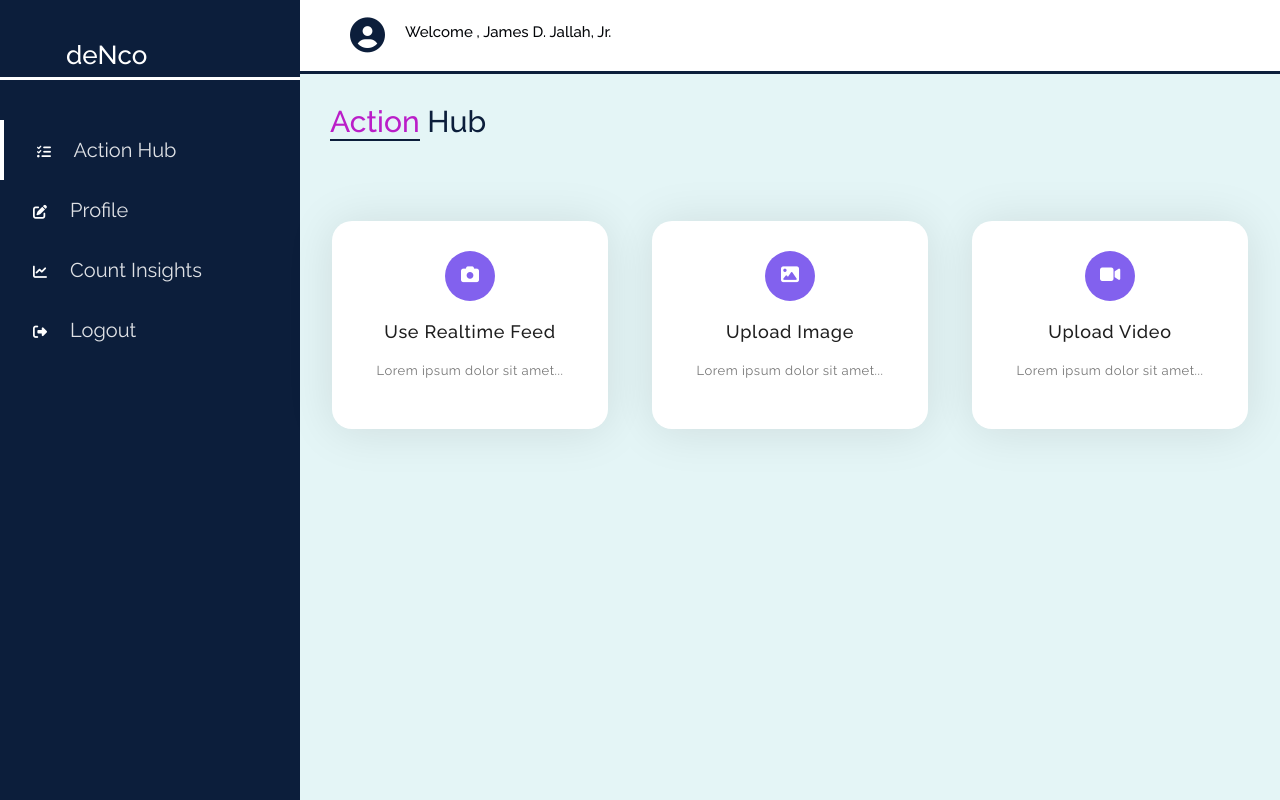
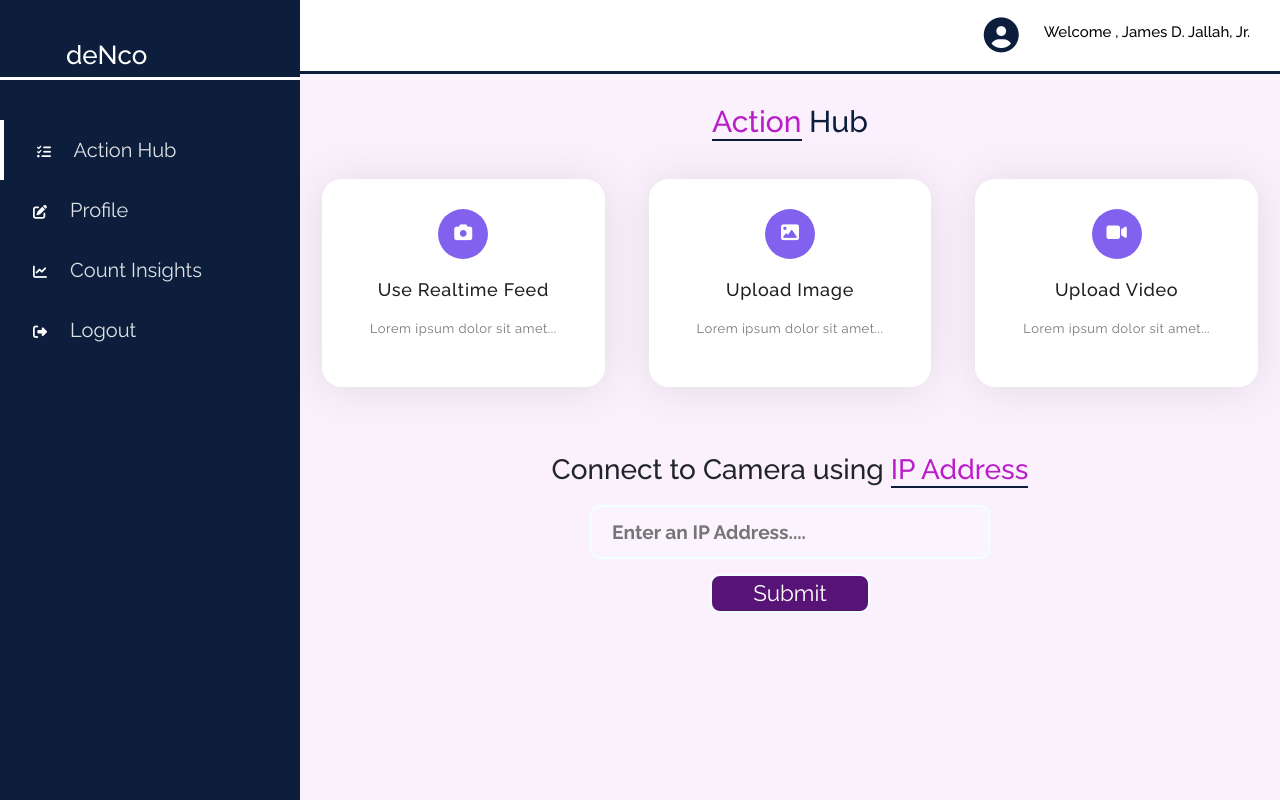
Before and after one commit to itsjustfaith/graduationprojv2-406, a Flask app: page /user_dash in a window 1280 px wide. Run offline with Flask 2, Linux system fonts and the light colour scheme; a user stored in the database is signed in; some libraries are stand-ins or nearby versions.

Commit message:
Updated IP camera input and threshold
Updated IP camera input and threshold

```diff
--- a/projectv2/static/css/user_dash.css
+++ b/projectv2/static/css/user_dash.css
@@ -13,7 +13,7 @@ body {
     position: relative;
     font-family: "Raleway", sans-serif; /* This line is redundant since the font is already set globally */
     display:flex;
-    background-color: #4abdc526;
+    background-color: #faf1fd;
 }
 
 #menu {
@@ -110,7 +110,6 @@ body {
     width: 100%;
     margin-left: 300px;
     position:relative;
-
 }
 
 #interface .navigation{
@@ -271,9 +270,8 @@ features
     display: grid;
     grid-template-columns: repeat(3, 1fr);
     gap: 20px; /* Adjust space between the cards */
-    padding: 20px;
+    padding: 10px;
     margin: auto;
-    margin-top:40px;
 }
 
 
@@ -897,3 +895,135 @@ tr{
   50% { opacity: 1; }
   100% { opacity: 0.5; }
 }
+
+/* IP Camera */
+.profile {
+      margin-left: auto; /* Push the profile section to the right */
+      display: flex;
+      align-items: center;
+      gap: 5px; /* Add spacing between the icon and text */
+}
+
+
+
+h3{
+  text-align: center  ;
+
+}
+
+
+
+.entry{
+  width: 100%;
+  max-width: 400px; /* Ensure responsiveness */
+  position: relative;
+  height: 80px;
+  line-height: 80px;
+  margin-bottom: 20px;
+}
+
+.input {
+  width: 100%;
+  outline: none;
+  font-size: 1.2em;
+  padding: 0 20px;
+  line-height: 50px;
+  border-radius: 10px;
+  border: 2px solid #f0ffff;
+  background: rgba(255, 255, 255, 0.1);
+  color: #fff;
+  transition: 0.3s ease;
+  font-weight: bold;
+}
+
+.label {
+  position: absolute;
+  font-size: 1.2em;
+  color: #f0ffff;
+  padding: 0 10px;
+  margin: 0 20px;
+  background-color: #1c2841;
+  transition: 0.3s ease;
+}
+
+.input:focus, .input:valid {
+  color: #1c2841;
+  border: 2px solid #6a0dad;
+}
+
+.input:focus + .label, .input:valid + .label {
+  color: #6a0dad;
+  transform: translateY(-30px);
+  font-size: 1em;
+}
+
+.button-input {
+  width: 40%;
+  display: block;
+  margin: 0 auto;
+  outline: none;
+  font-size: 1.4em;
+  line-height:35px;
+  border-radius: 10px;
+  border: 2px solid #f0ffff;
+  background:#581376;
+  color: #ffffff;
+}
+
+
+.button-input:hover {
+  background: #0d0911;
+  color: #fff;
+  border: 2px solid #090909;
+  transition: 0.5s ease;
+}
+
+.ip-container {
+  display: flex;
+  padding-top: 0;
+  margin-top: -5%;
+  justify-content: center;
+  align-items: center;
+  flex-direction: column;
+  min-height: 40vh; /* Center the input form vertically */
+}
+
+.ip-container h3{
+  margin-top:0;
+}
+
+
+@media (max-width: 768px) {
+  .ip-container {
+    padding: 10px; /* Adjust padding for smaller screens */
+  }
+
+  .entry {
+    max-width: 90%; /* Adjust width for responsiveness */
+  }
+
+  .input {
+    font-size: 1em; /* Adjust font size for smaller screens */
+    line-height: 40px; /* Adjust line height for smaller screens */
+  }
+
+  .button-input {
+    font-size: 1em; /* Adjust button font size */
+    line-height: 40px; /* Adjust button line height */
+  }
+}
+
+@media (max-width: 480px) {
+    .ip-container h3 {
+      font-size: 1.2em; /* Adjust heading size for very small screens */
+    }
+
+    .entry {
+      flex-direction: column; /* Stack input and button vertically */
+      align-items: stretch; /* Ensure full width alignment */
+    }
+
+    .button-input {
+      margin-top: 10px; /* Add spacing between input and button */
+    }
+}
--- a/projectv2/templates/login_signup.html
+++ b/projectv2/templates/login_signup.html
@@ -76,7 +76,7 @@
                 </div>
                 <div class="input-field">
                     <i class="fas fa-envelope"></i>
-                    <input type="text" name="email" placeholder="Email Address" required>
+                    <input type="email" name="email" placeholder="Email Address" required>
                 </div>
                 <div class="input-field">
                     <i class="fas fa-lock"></i>
--- a/projectv2/templates/user_dash.html
+++ b/projectv2/templates/user_dash.html
@@ -83,6 +83,19 @@
                 </div>
             </button>
         </div>
+
+        <div class="ip-container">
+            <h3>
+                Connect to Camera using <span>IP Address</span>
+            </h3>
+            <div class="entry">
+                <form action="/detect" method="POST">
+                    <input type="text" class="input" name="ip_address" placeholder="Enter an IP Address...." required>
+                    <input type="hidden" name="resource_type" value="ip_camera">
+                    <button class="button-input" type="submit">Submit</button>
+                </form>
+            </div>
+        </div>
     </section>
 
     <script src="https://cdn.jsdelivr.net/npm/bootstrap@5.1.3/dist/js/bootstrap.bundle.min.js"></script>
```
Also changed, not shown: projectv2/app2.py (+99 -39 lines), projectv2/templates/detect.html (+55 -5 lines), projectv2/db.sqlite.
